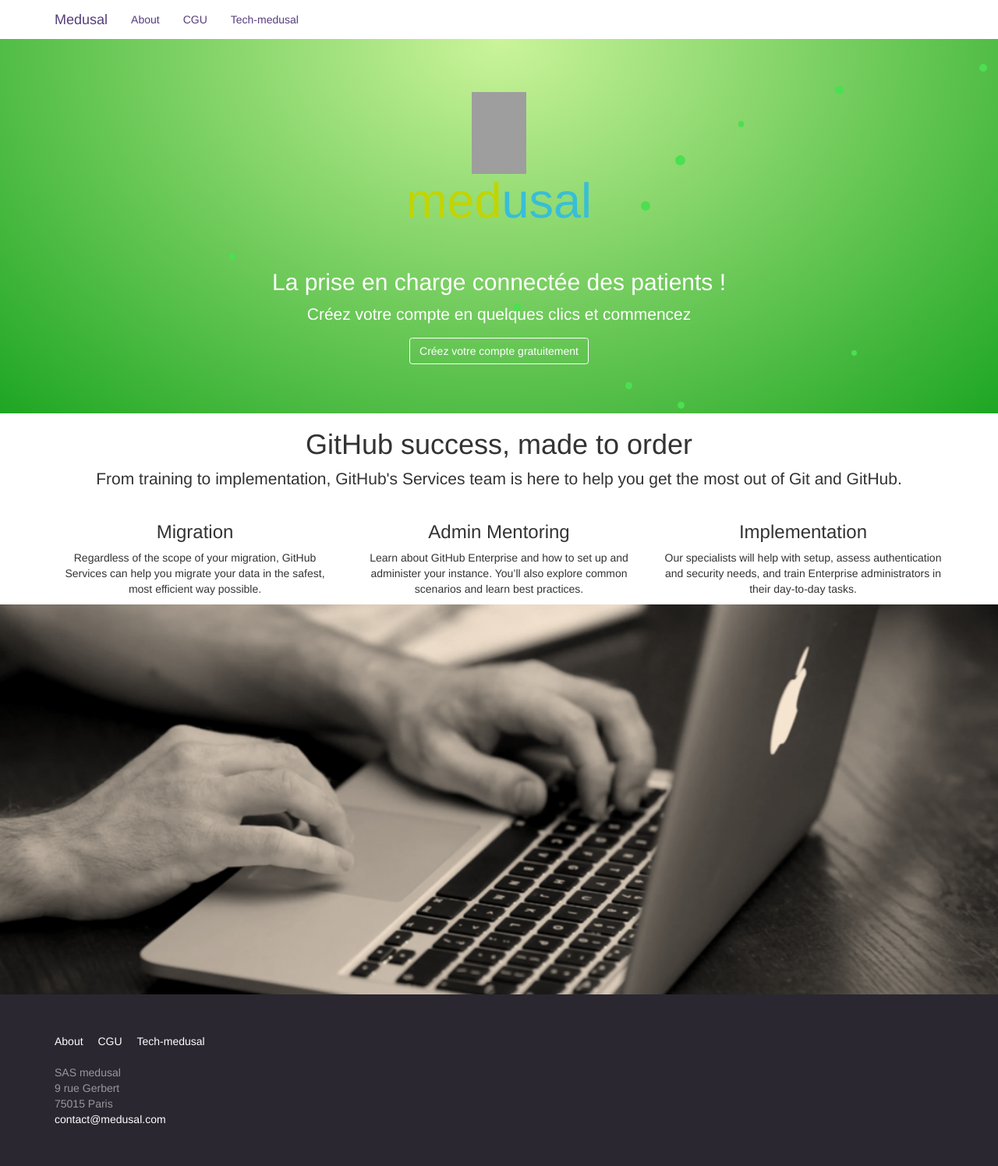
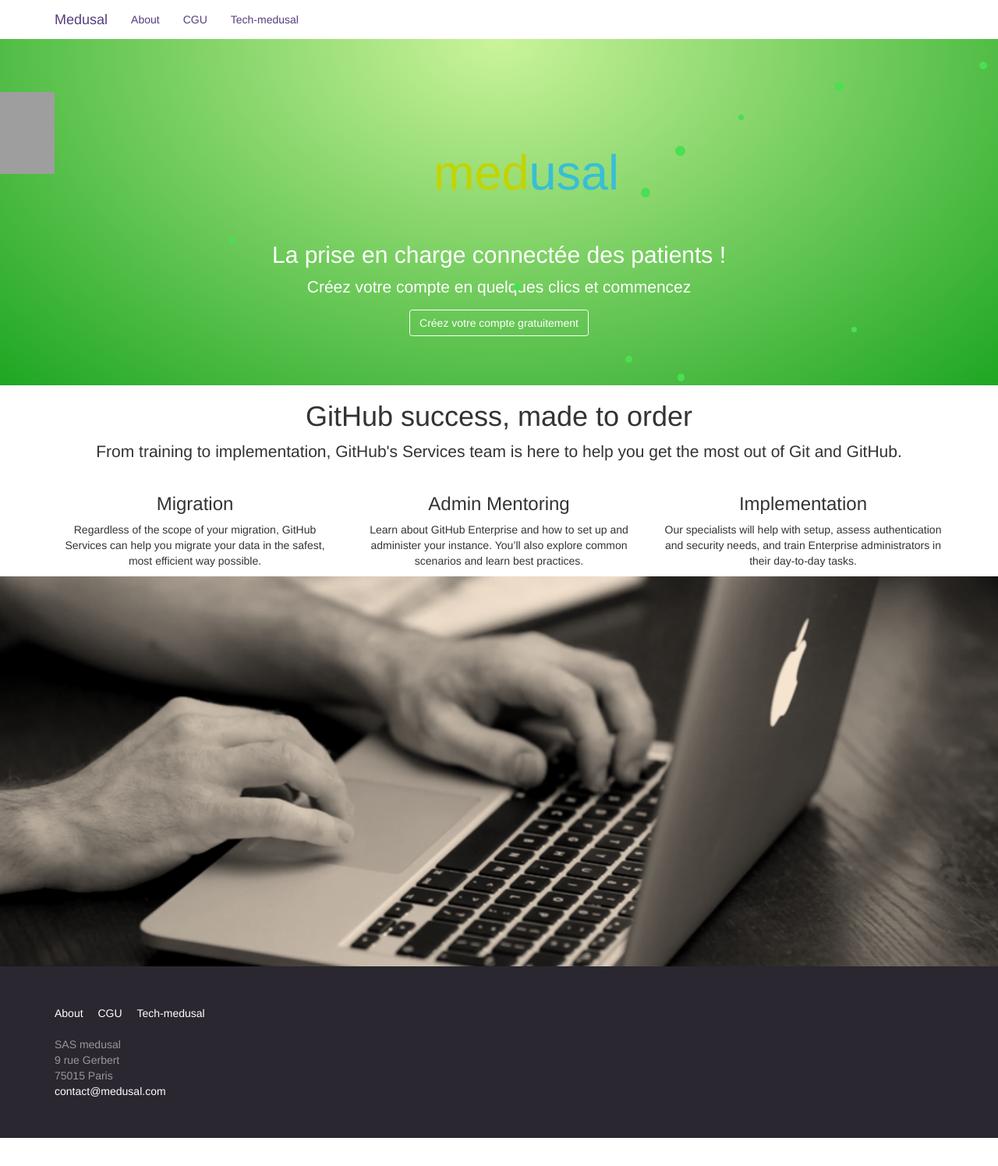
Before and after one commit to medusal/medusal.github.io, a Jekyll site: the page built from index.html, in a window 1280 px wide. Shown: the whole page at 78% size. Built offline with Jekyll 4.4.1, drawn with Linux system fonts in a browser that asks for light colours; after the commit the page ends 1459 px from its top, so only the background shows below that; grey boxes are pictures that could not be loaded.

Commit message:
Update index.html

```diff
--- a/index.html
+++ b/index.html
@@ -9,7 +9,8 @@ layout: home
       ALT="medusal-logo"
       TITLE="medusal"
       WIDTH=70
-      HEIGHT=105><br><font color="#C2D400">med</font><font color="#38BED6">usal</font><br/>
+      HEIGHT=105
+      ALIGN="left"><br><font color="#C2D400">med</font><font color="#38BED6">usal</font><br/>
     </h1>
     <h2 class="white text-center"><br>La prise en charge connectée des patients !</br></h2>
     <p class="lead white text-center">Créez votre compte en quelques clics et commencez</p>
```
